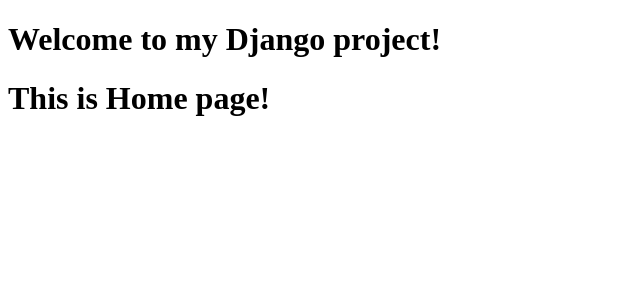
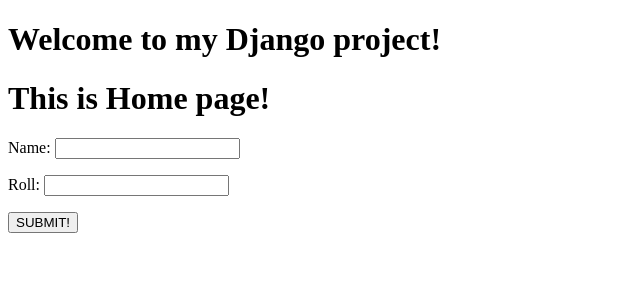
Before and after one commit to varunsahil10/My-Django-Project, a Django app: page / in a window 1280 px wide. Shown: the part 52-352 px from the top of the page, without its empty margins (0-640 px from the left). Run offline with Django 5.2, Linux system fonts and the light colour scheme.

Commit message:
Implement Django form and save data

```diff
--- /dev/null
+++ b/home/forms.py
@@ -0,0 +1,6 @@
+from django import forms
+from .models import Student
+
+class StudentForm(forms.Form):
+    name = forms.CharField()
+    roll = forms.IntegerField()
--- a/home/templates/index.html
+++ b/home/templates/index.html
@@ -6,6 +6,10 @@
 
     <h1>This is Home page!</h1>
 
-
+    <form method="POST">
+        {% csrf_token %}
+        {{form.as_p}}
+        <button type="submit">SUBMIT!</button>
+    </form>
 
 {% endblock %}
--- a/home/views.py
+++ b/home/views.py
@@ -1,10 +1,28 @@
 from django.shortcuts import render
 from django.http import HttpResponse
+from .forms import StudentForm
+from .models import Student
+
 # Create your views here.
 
 def index(request):
+
+    form = StudentForm()
+    if request.method == 'POST':
+        form = StudentForm(request.POST)
+        if form.is_valid():
+            print(request.POST)
+            print(form.cleaned_data)
+            data = form.cleaned_data
+            name = data['name']
+            roll = data['roll']
+
+            student = Student(name=name, roll=roll)
+            student.save()
+
     names = ['John', 'Doe', 'Jane']
     context = {
+        'form': form,
         'names': names,
         'data' : '<b>dynamically generated html</b>',
     }
```
